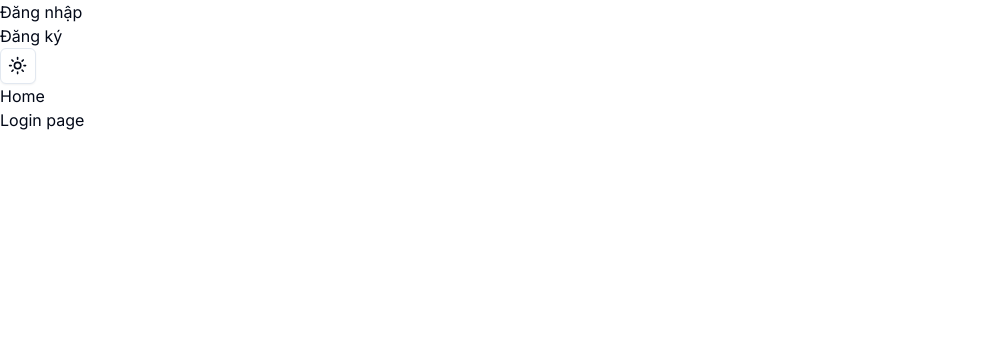
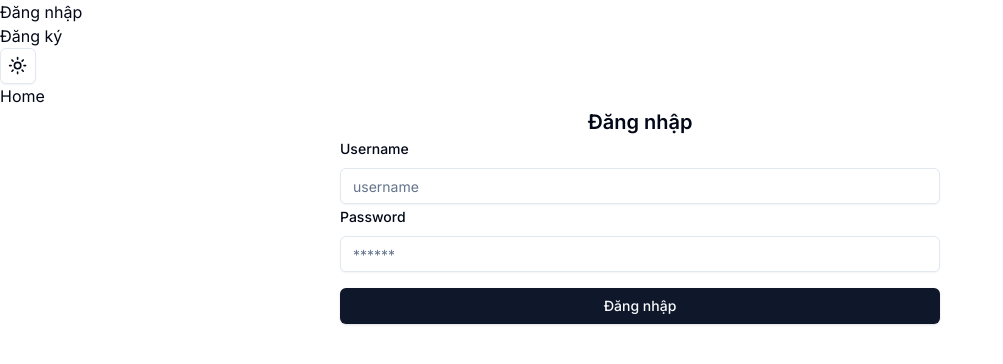
Before and after one commit to NHSon05/nextjs-app, a Next.js app in the folder nextjs-free/client/: page /login in a window 1280 px wide. Shown: the top 364 px of the page, without its empty margins (0-1003 px from the left). Built offline with nearby package versions, Linux system fonts and the light colour scheme.

Commit message:
feat: login page

```diff
--- a/nextjs-free/client/package.json
+++ b/nextjs-free/client/package.json
@@ -23,6 +23,7 @@
     "react-dom": "^18",
     "react-hook-form": "^7.72.1",
     "sass": "^1.71.1",
+    "sonner": "^2.0.7",
     "tailwind-merge": "^2.2.1",
     "tailwindcss-animate": "^1.0.7",
     "zod": "^4.3.6"
--- /dev/null
+++ b/nextjs-free/client/src/app/(auth)/login/login-form.tsx
@@ -0,0 +1,98 @@
+"use client"
+
+import { Button } from '@/components/ui/button'
+import { Form, FormControl, FormField, FormItem, FormLabel } from '@/components/ui/form'
+import { Input } from '@/components/ui/input'
+import { toast } from 'sonner'
+import envConfig from '@/config'
+import { LoginBody, LoginBodyType, LoginResType } from '@/schemaValidations/auth.schema'
+import { zodResolver } from '@hookform/resolvers/zod'
+import React from 'react'
+import { useForm } from 'react-hook-form'
+
+export default function LoginForm() {
+
+    const form = useForm<LoginBodyType>({
+        resolver: zodResolver(LoginBody),
+        defaultValues: {
+            email: '',
+            password: ''
+        }
+    })
+    async function onSubmit(values: LoginBodyType) {
+        try {
+            const result = await fetch(
+                `${envConfig.NEXT_PUBLIC_API_ENDPOINT}/auth/login`, {
+                    body: JSON.stringify(values),
+                    headers: {
+                        'Content-Type': 'application/json'
+                    },
+                    method: 'POST'
+                }
+            )
+            .then( async (res) => {
+                const payload = await res.json()
+                const data = {
+                    status: res.status,
+                    payload
+                }
+                if (!res.ok) {
+                    throw data
+                }
+                return data;
+            })
+        } catch (error: any) {
+            console.log(error);
+            const errors = error.payload.errors as { field: string, message:string}[]
+            const status = error.status as number
+            if (status == 422){
+                errors.forEach((error) => {
+                    form.setError(error.field as ('email' | 'password'), {
+                        type: 'server',
+                        message: error.message
+                    })
+                })
+            } else {
+                toast.error("Đăng nhập thất bại")
+                console.error(error)
+            }
+        }
+    }
+  return (
+    <Form {...form}>
+        <form
+            onSubmit={form.handleSubmit(onSubmit, error => {
+                console.log(error)
+            })}
+            className='max-w-[600px] w-full flex-shrink-0'
+            noValidate
+        >
+            <FormField
+                control={form.control}
+                name='email'
+                render={({field}) => (
+                    <FormItem>
+                        <FormLabel>Username</FormLabel>
+                        <FormControl>
+                            <Input placeholder='username' {...field}/>
+                        </FormControl>
+                    </FormItem>
+                )}
+            />
+            <FormField
+                control={form.control}
+                name='password'
+                render={({field}) => (
+                    <FormItem>
+                        <FormLabel>Password</FormLabel>
+                        <FormControl>
+                            <Input placeholder='******' type='password' {...field}/>
+                        </FormControl>
+                    </FormItem>
+                )}
+            />
+            <Button type='submit' className='w-full mt-4'>Đăng nhập</Button>
+        </form>
+    </Form>
+  )
+}
--- a/nextjs-free/client/src/app/(auth)/login/page.tsx
+++ b/nextjs-free/client/src/app/(auth)/login/page.tsx
@@ -1,9 +1,12 @@
-// 'use client'
+import LoginForm from "./login-form";
 
 export default function LoginPage() {
   return (
     <div>
-      Login page
+      <h1 className="text-xl font-semibold text-center">Đăng nhập</h1>
+      <div className="flex justify-center">
+        <LoginForm/>
+      </div>
     </div>
   )
 }
--- a/nextjs-free/client/src/app/layout.tsx
+++ b/nextjs-free/client/src/app/layout.tsx
@@ -3,6 +3,7 @@ import { ThemeProvider } from "@/components/theme-provider"
 import { Inter } from 'next/font/google'
 import './globals.css'
 import Header from '@/components/header'
+import { Toaster } from '@/components/ui/sonner'
 
 // const roboto = Roboto({ subsets: ['vietnamese'], weight: ['100', '300'] })
 const inter = Inter({subsets: ['vietnamese']})
@@ -21,6 +22,7 @@ export default function RootLayout({
   return (
     <html lang="en" suppressHydrationWarning>
         <body className={`${inter.className}`}>
+          <Toaster/>
           <ThemeProvider
             attribute="class"
             defaultTheme="system"
--- /dev/null
+++ b/nextjs-free/client/src/components/ui/sonner.tsx
@@ -0,0 +1,31 @@
+"use client"
+
+import { useTheme } from "next-themes"
+import { Toaster as Sonner } from "sonner"
+
+type ToasterProps = React.ComponentProps<typeof Sonner>
+
+const Toaster = ({ ...props }: ToasterProps) => {
+  const { theme = "system" } = useTheme()
+
+  return (
+    <Sonner
+      theme={theme as ToasterProps["theme"]}
+      className="toaster group"
+      toastOptions={{
+        classNames: {
+          toast:
+            "group toast group-[.toaster]:bg-background group-[.toaster]:text-foreground group-[.toaster]:border-border group-[.toaster]:shadow-lg",
+          description: "group-[.toast]:text-muted-foreground",
+          actionButton:
+            "group-[.toast]:bg-primary group-[.toast]:text-primary-foreground",
+          cancelButton:
+            "group-[.toast]:bg-muted group-[.toast]:text-muted-foreground",
+        },
+      }}
+      {...props}
+    />
+  )
+}
+
+export { Toaster }
```
Also changed, not shown: nextjs-free/client/src/app/(auth)/register/register-form.tsx (indentation only), 1 other file (tests, documents, lock files or other folders).
